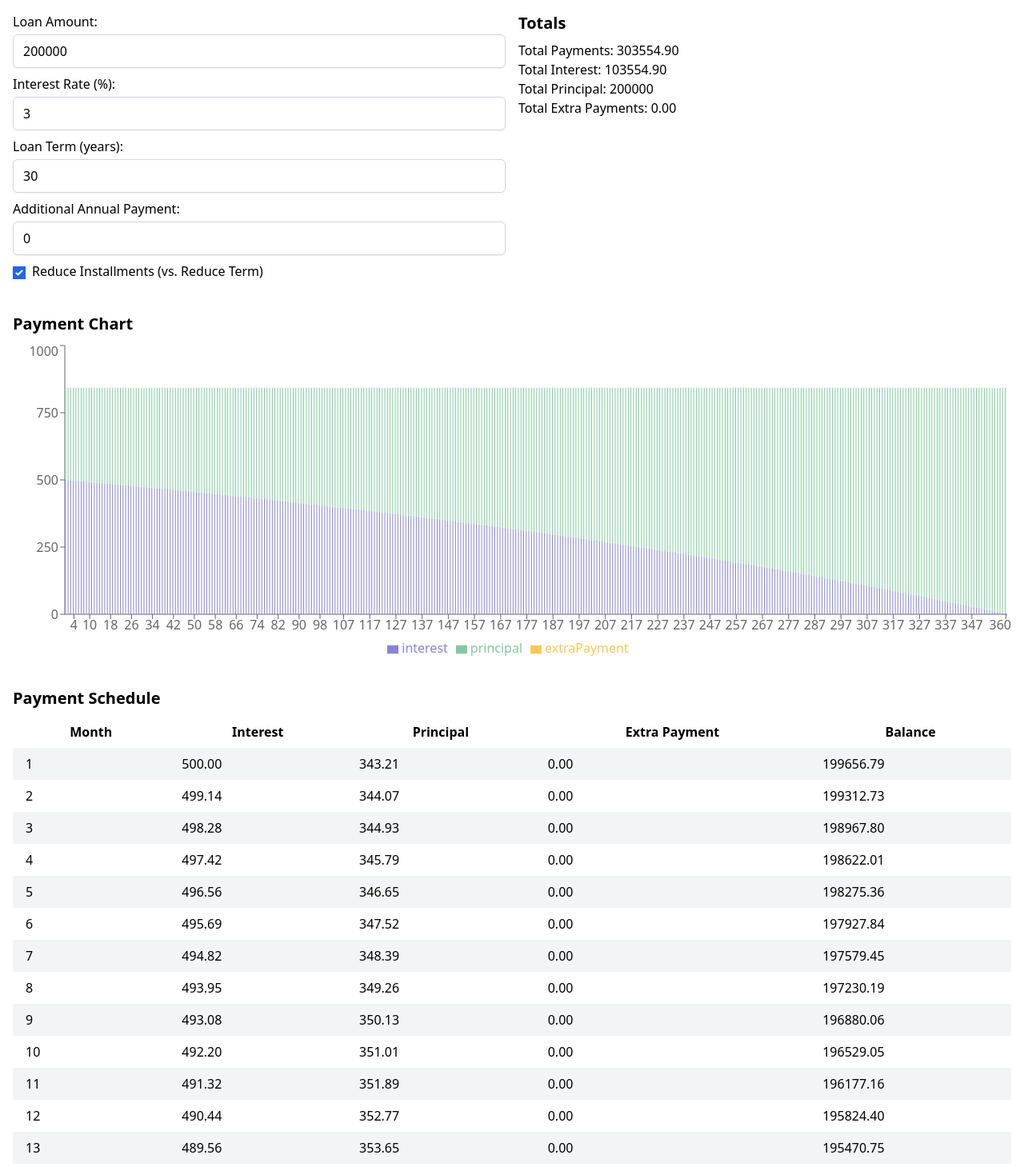
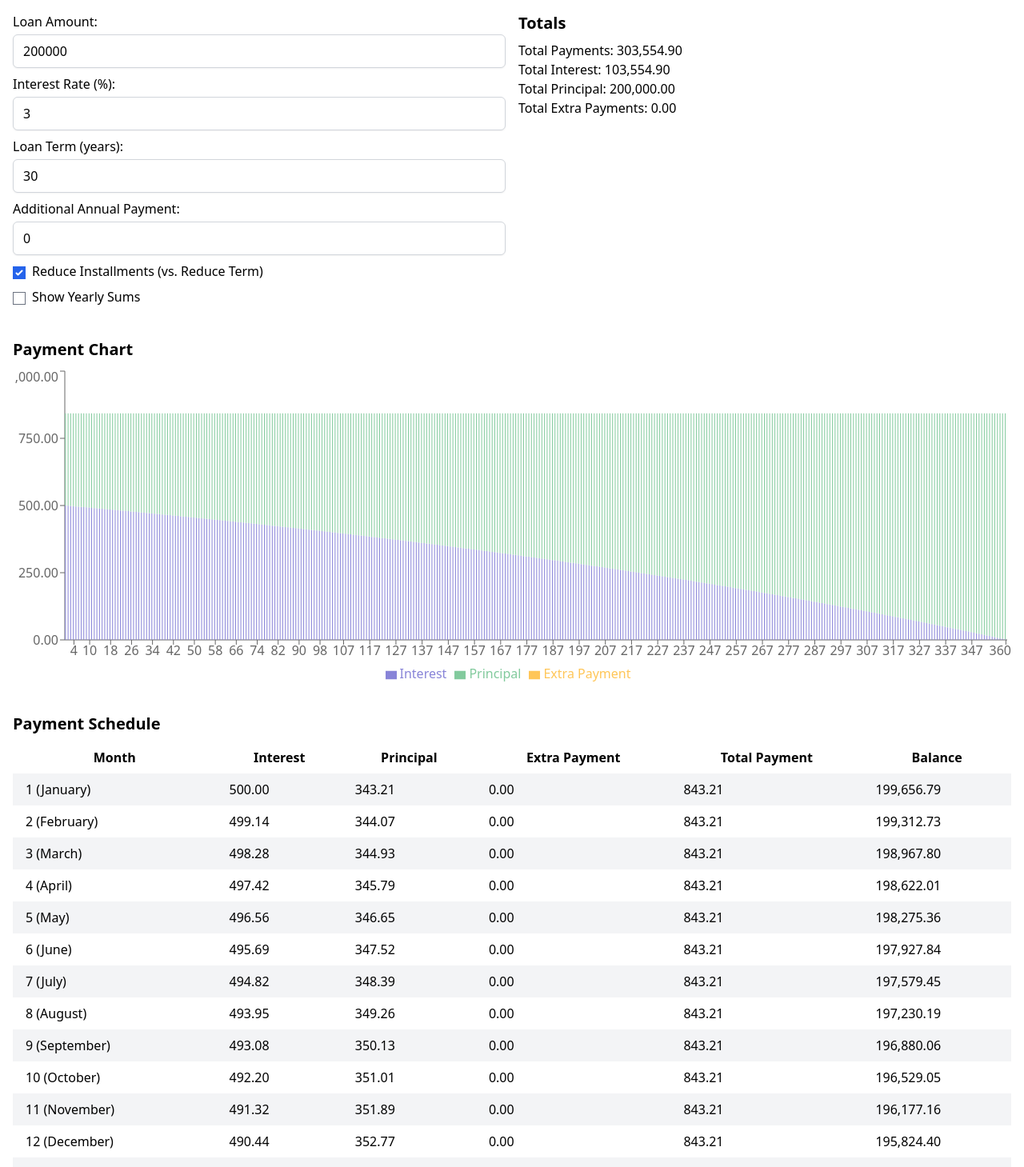
Before and after one commit to alainrk/finance, a React (Vite) app: page / in a window 1280 px wide. Shown: the part 49-1508 px from the top of the page at 80% size. Built offline with nearby package versions, Linux system fonts and the light colour scheme.

Commit message:
Improve UI and include monthly totals

```diff
--- a/src/MortgageCalculator.tsx
+++ b/src/MortgageCalculator.tsx
@@ -11,11 +11,35 @@ import {
 
 interface PaymentData {
   month: number;
+  monthName: string;
   interest: number;
   principal: number;
   extraPayment: number;
   balance: number;
+  totalPayment: number;
 }
+
+const monthNames = [
+  "January",
+  "February",
+  "March",
+  "April",
+  "May",
+  "June",
+  "July",
+  "August",
+  "September",
+  "October",
+  "November",
+  "December",
+];
+
+const formatNumber = (num: number): string => {
+  return num.toLocaleString("en-US", {
+    minimumFractionDigits: 2,
+    maximumFractionDigits: 2,
+  });
+};
 
 const MortgageCalculator: React.FC = () => {
   const [amount, setAmount] = useState<number>(200000);
@@ -23,6 +47,7 @@ const MortgageCalculator: React.FC = () => {
   const [years, setYears] = useState<number>(30);
   const [additionalPayment, setAdditionalPayment] = useState<number>(0);
   const [reduceInstallments, setReduceInstallments] = useState<boolean>(true);
+  const [showYearlySums, setShowYearlySums] = useState<boolean>(false);
   const [mortgageData, setMortgageData] = useState<PaymentData[]>([]);
 
   useEffect(() => {
@@ -32,7 +57,7 @@ const MortgageCalculator: React.FC = () => {
   const calculateMortgage = () => {
     const monthlyRate = interestRate / 100 / 12;
     const numberOfPayments = years * 12;
-    const monthlyPayment =
+    let monthlyPayment =
       (amount * monthlyRate * Math.pow(1 + monthlyRate, numberOfPayments)) /
       (Math.pow(1 + monthlyRate, numberOfPayments) - 1);
 
@@ -41,11 +66,20 @@ const MortgageCalculator: React.FC = () => {
 
     for (let month = 1; month <= numberOfPayments; month++) {
       const interest = balance * monthlyRate;
-      const principal = monthlyPayment - interest;
+      let principal = monthlyPayment - interest;
 
       let extraPayment = 0;
       if (month % 12 === 0) {
         extraPayment = additionalPayment;
+      }
+
+      if (reduceInstallments && month > 12 && additionalPayment > 0) {
+        // Recalculate monthly payment
+        const remainingMonths = numberOfPayments - month + 1;
+        monthlyPayment =
+          (balance * monthlyRate * Math.pow(1 + monthlyRate, remainingMonths)) /
+          (Math.pow(1 + monthlyRate, remainingMonths) - 1);
+        principal = monthlyPayment - interest;
       }
 
       balance -= principal + extraPayment;
@@ -54,16 +88,47 @@ const MortgageCalculator: React.FC = () => {
 
       data.push({
         month,
+        monthName: monthNames[(month - 1) % 12],
         interest: interest,
         principal: principal,
         extraPayment: extraPayment,
         balance: balance,
+        totalPayment: principal + interest + extraPayment,
       });
 
       if (balance === 0) break;
     }
 
     setMortgageData(data);
+  };
+
+  const getChartData = () => {
+    if (!showYearlySums) return mortgageData;
+
+    const yearlyData: PaymentData[] = [];
+    for (let i = 0; i < mortgageData.length; i += 12) {
+      const yearData = mortgageData.slice(i, i + 12);
+      const yearSum: PaymentData = {
+        month: yearData[0].month,
+        monthName: `Year ${Math.floor(yearData[0].month / 12) + 1}`,
+        interest: yearData.reduce((sum, payment) => sum + payment.interest, 0),
+        principal: yearData.reduce(
+          (sum, payment) => sum + payment.principal,
+          0,
+        ),
+        extraPayment: yearData.reduce(
+          (sum, payment) => sum + payment.extraPayment,
+          0,
+        ),
+        balance: yearData[yearData.length - 1].balance,
+        totalPayment: yearData.reduce(
+          (sum, payment) => sum + payment.totalPayment,
+          0,
+        ),
+      };
+      yearlyData.push(yearSum);
+    }
+    return yearlyData;
   };
 
   return (
@@ -117,48 +182,66 @@ const MortgageCalculator: React.FC = () => {
             />
             Reduce Installments (vs. Reduce Term)
           </label>
+          <label className="block mb-2">
+            <input
+              type="checkbox"
+              checked={showYearlySums}
+              onChange={(e) => setShowYearlySums(e.target.checked)}
+              className="mr-2"
+            />
+            Show Yearly Sums
+          </label>
         </div>
         <div>
           <h2 className="text-xl font-semibold mb-2">Totals</h2>
           <p>
             Total Payments:{" "}
-            {mortgageData
-              .reduce(
-                (sum, payment) =>
-                  sum +
-                  payment.interest +
-                  payment.principal +
-                  payment.extraPayment,
+            {formatNumber(
+              mortgageData.reduce(
+                (sum, payment) => sum + payment.totalPayment,
                 0,
-              )
-              .toFixed(2)}
+              ),
+            )}
           </p>
           <p>
             Total Interest:{" "}
-            {mortgageData
-              .reduce((sum, payment) => sum + payment.interest, 0)
-              .toFixed(2)}
+            {formatNumber(
+              mortgageData.reduce((sum, payment) => sum + payment.interest, 0),
+            )}
           </p>
-          <p>Total Principal: {amount}</p>
+          <p>Total Principal: {formatNumber(amount)}</p>
           <p>
             Total Extra Payments:{" "}
-            {mortgageData
-              .reduce((sum, payment) => sum + payment.extraPayment, 0)
-              .toFixed(2)}
+            {formatNumber(
+              mortgageData.reduce(
+                (sum, payment) => sum + payment.extraPayment,
+                0,
+              ),
+            )}
           </p>
         </div>
       </div>
       <div className="mt-8">
         <h2 className="text-xl font-semibold mb-2">Payment Chart</h2>
         <ResponsiveContainer width="100%" height={400}>
-          <BarChart data={mortgageData}>
-            <XAxis dataKey="month" />
-            <YAxis />
-            <Tooltip />
+          <BarChart data={getChartData()}>
+            <XAxis dataKey={showYearlySums ? "monthName" : "month"} />
+            <YAxis tickFormatter={formatNumber} />
+            <Tooltip formatter={(value: number) => formatNumber(value)} />
             <Legend />
-            <Bar dataKey="interest" stackId="a" fill="#8884d8" />
-            <Bar dataKey="principal" stackId="a" fill="#82ca9d" />
-            <Bar dataKey="extraPayment" fill="#ffc658" />
+            <Bar
+              dataKey="interest"
+              stackId="a"
+              fill="#8884d8"
+              name="Interest"
+            />
+            <Bar
+              dataKey="principal"
+              stackId="a"
+              fill="#82ca9d"
+              name="Principal"
+            />
+            <Bar dataKey="extraPayment" fill="#ffc658" name="Extra Payment" />
           </BarChart>
         </ResponsiveContainer>
       </div>
@@ -172,6 +255,7 @@ const MortgageCalculator: React.FC = () => {
                 <th className="px-4 py-2">Interest</th>
                 <th className="px-4 py-2">Principal</th>
                 <th className="px-4 py-2">Extra Payment</th>
+                <th className="px-4 py-2">Total Payment</th>
                 <th className="px-4 py-2">Balance</th>
               </tr>
             </thead>
@@ -181,13 +265,20 @@ const MortgageCalculator: React.FC = () => {
                   key={index}
                   className={index % 2 === 0 ? "bg-gray-100" : ""}
                 >
-                  <td className="px-4 py-2">{payment.month}</td>
-                  <td className="px-4 py-2">{payment.interest.toFixed(2)}</td>
-                  <td className="px-4 py-2">{payment.principal.toFixed(2)}</td>
+                  <td className="px-4 py-2">{`${payment.month} (${payment.monthName})`}</td>
                   <td className="px-4 py-2">
-                    {payment.extraPayment.toFixed(2)}
+                    {formatNumber(payment.interest)}
                   </td>
-                  <td className="px-4 py-2">{payment.balance.toFixed(2)}</td>
+                  <td className="px-4 py-2">
+                    {formatNumber(payment.principal)}
+                  </td>
+                  <td className="px-4 py-2">
+                    {formatNumber(payment.extraPayment)}
+                  </td>
+                  <td className="px-4 py-2">
+                    {formatNumber(payment.totalPayment)}
+                  </td>
+                  <td className="px-4 py-2">{formatNumber(payment.balance)}</td>
                 </tr>
               ))}
             </tbody>
```
